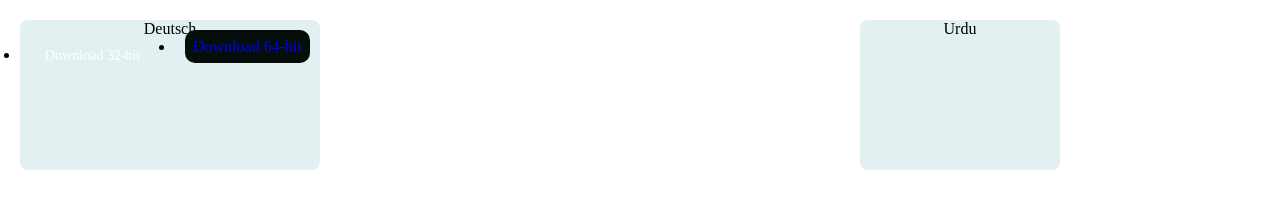
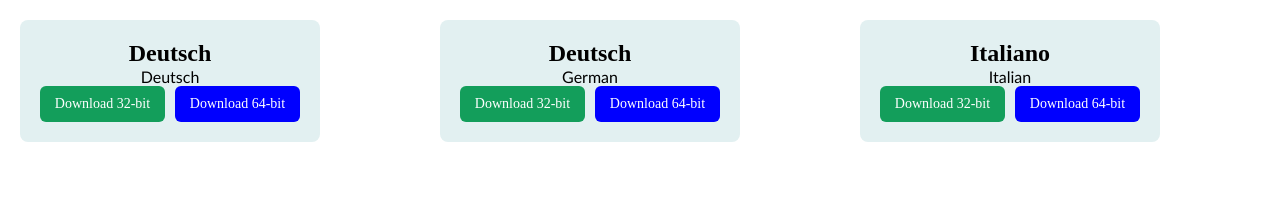
Before and after one commit to MaryamSaleemm/Web-Development, a plain HTML site: page CSS Grid/GridEx.html in a window 1280 px wide. Drawn offline with Linux system fonts and the light colour scheme.

Commit message:
2nd commit

```diff
--- a/CSS Grid/GridEx.html
+++ b/CSS Grid/GridEx.html
@@ -1,78 +1,105 @@
 <!DOCTYPE html>
 <html lang="en">
+
 <head>
     <meta charset="UTF-8">
     <meta name="viewport" content="width=device-width, initial-scale=1.0">
     <title>Grid </title>
     <style>
-        *{
+        * {
             margin: 0;
             padding: 0;
+            box-sizing: border-box;
         }
-        .container{
+
+        .container {
             display: grid;
             grid-template-columns: repeat(3, 1fr);
             gap: 20px;
             padding: 20px;
         }
-        .box1{
+
+        .card {
             background-color: rgb(226, 240, 241);
             border-radius: 8px;
             width: 300px;
-            height: 150px;
+            padding: 20px;
             text-align: center;
         }
-        .box1a{
-           display: grid;
+
+        .title {
+            font-weight: bold;
+            font-size: x-large;
+
+        }
+
+        .subtitle {
+            font-family: 'Gill Sans', 'Gill Sans MT', Calibri, 'Trebuchet MS', sans-serif;
+        }
+
+        .group {
+            display: grid;
             grid-template-columns: 1fr 1fr;
             gap: 10px;
+            list-style: none;
+
         }
-        .a1{
-             text-decoration: none;
-            padding: 10px;
-            border-radius: 6px;
-            color: white;
-            font-size: 14px;
-            display: block;
-            text-align: center;
+
+        .blue {
+            background-color: blue;
+            color: aliceblue;
+
         }
-        .a2{
-            border-radius: 10px;
-            background-color: rgb(5, 14, 8);
-            text-decoration: none;
-            padding: 8px;
-            grid-row: 2/3;
-            grid-column: 2/3;
+
+        .green {
+            background-color: rgb(19, 158, 91);
+            color: aliceblue;
+
+
         }
-        .box2{
 
+        .btn {
             text-decoration: none;
             padding: 10px;
             border-radius: 6px;
             color: white;
             font-size: 14px;
             display: block;
-            text-align: center;
-        }
-        .box3{
-             background-color: rgb(226, 240, 241);
-            border-radius: 8px;
-            width: 200px;
-            height: 150px;
+            /************/
             text-align: center;
         }
     </style>
 </head>
+
 <body>
     <div class="container">
-        <div class="box1">Deutsch
-            <ul class="box1a">
-                <li ><a href="www.google.com" class="a1">Download 32-bit</a></li>
-                <li><a href="www.google.com"class="a2">Download 64-bit</a></li>
-            </ul>
+        <div class="card">
+            <div class="title">Deutsch</div>
+            <div class="subtitle">Deutsch</div>
+            <div class="group">
+                <a href="www.google.com" class=" btn        green">Download 32-bit</a>
+                <a href="www.google.com" class=" btn blue">Download 64-bit</a>
+            </div>
         </div>
-        <div class="box2">English</div>
-        <div class="box3">Urdu</div>
+        <div class="card">
+            <div class="title">Deutsch</div>
+            <div class="subtitle">German</div>
+            <div class="group">
+                <a href="www.google.com" class=" btn        green">Download 32-bit</a>
+                <a href="www.google.com" class=" btn blue">Download 64-bit</a>
+            </div>
+        </div>
+
+        <div class="card">
+            <div class="title">Italiano</div>
+            <div class="subtitle">Italian</div>
+            <div class="group">
+                <a href="www.google.com" class=" btn        green">Download 32-bit</a>
+                <a href="www.google.com" class=" btn blue">Download 64-bit</a>
+            </div>
+        </div>
+
     </div>
 </body>
+
 </html>
```
